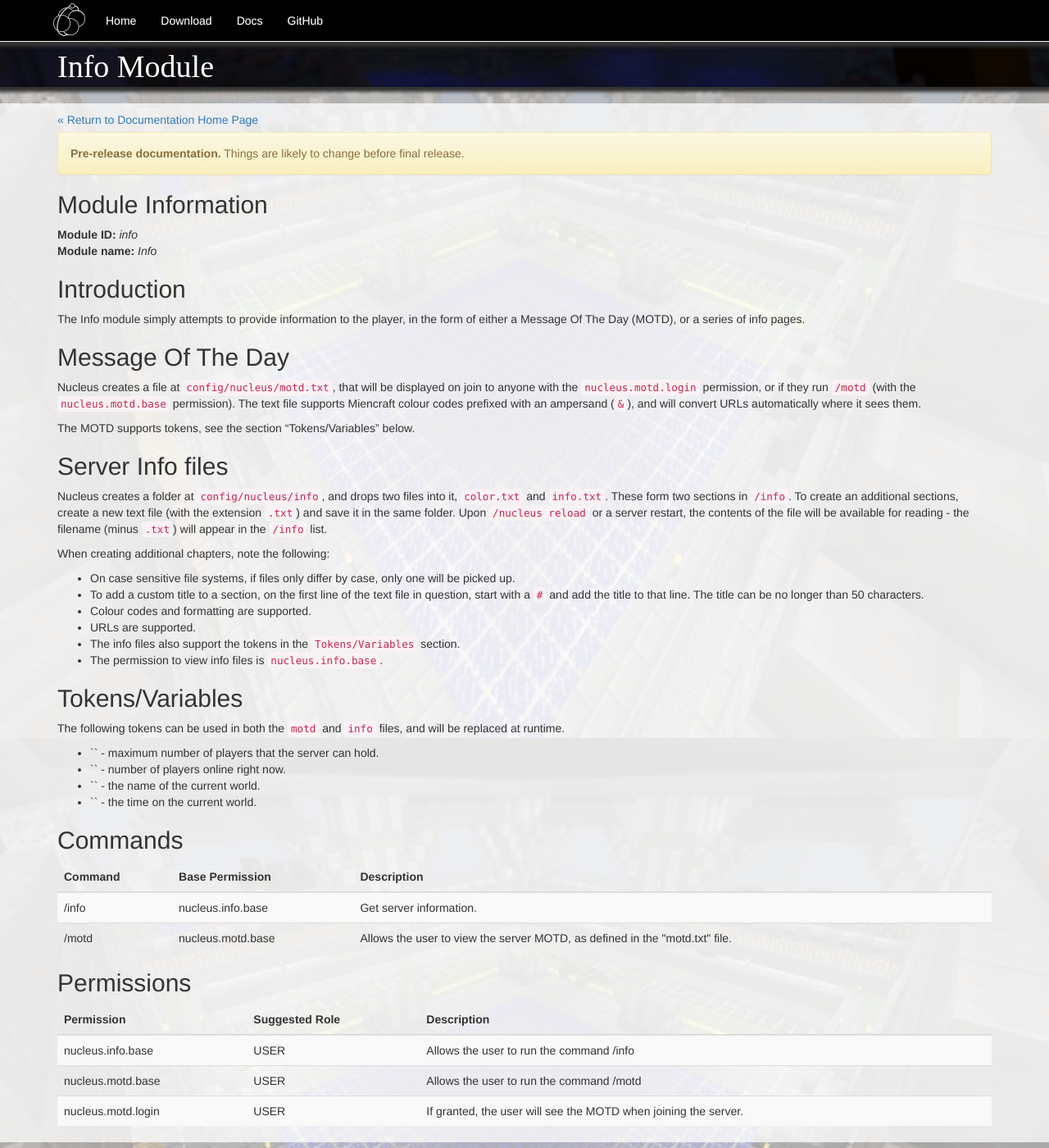
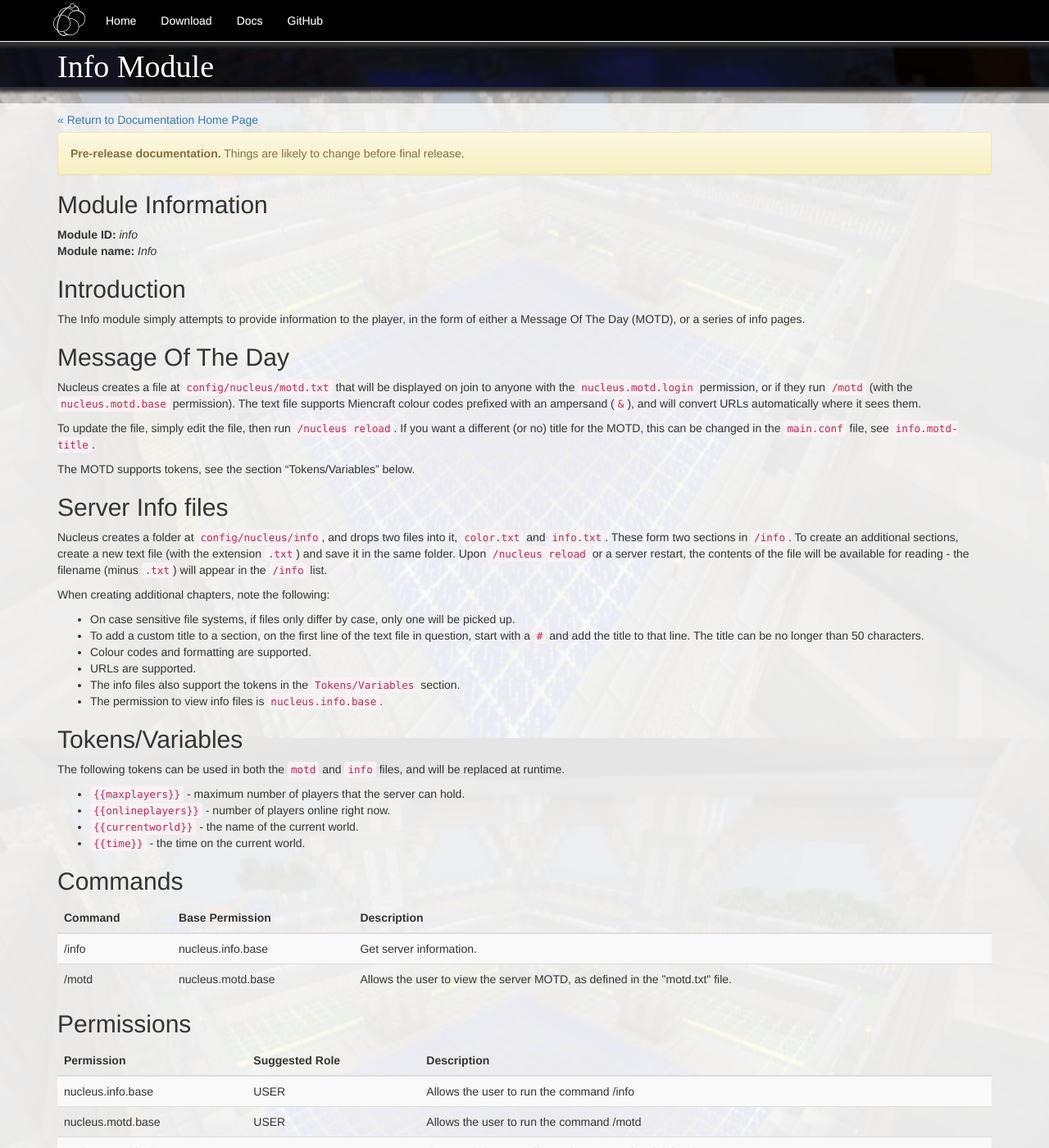
Before and after one commit to NucleusPowered/site-v1, a Jekyll site: the page built from docs/modules/info.md, in a window 1280 px wide and 1400 px high. Shown: the whole window at 82% size. Built offline with Jekyll 4.4.1, drawn with Linux system fonts in a browser that asks for light colours.

Commit message:
Add Info module docs.

```diff
--- a/docs/modules/info.md
+++ b/docs/modules/info.md
@@ -13,9 +13,12 @@
 
 ## Message Of The Day
 
-Nucleus creates a file at `config/nucleus/motd.txt`, that will be displayed on join to anyone with the `nucleus.motd.login`
+Nucleus creates a file at `config/nucleus/motd.txt` that will be displayed on join to anyone with the `nucleus.motd.login`
 permission, or if they run `/motd` (with the `nucleus.motd.base` permission). The text file supports Miencraft colour codes
 prefixed with an ampersand (`&`), and will convert URLs automatically where it sees them.
+
+To update the file, simply edit the file, then run `/nucleus reload`. If you want a different (or no) title for the MOTD,
+this can be changed in the `main.conf` file, see `info.motd-title`.
 
 The MOTD supports tokens, see the section "Tokens/Variables" below.
 
@@ -40,7 +43,9 @@
 
 The following tokens can be used in both the `motd` and `info` files, and will be replaced at runtime.
 
+{% raw %}
 * `{{maxplayers}}` - maximum number of players that the server can hold.
 * `{{onlineplayers}}` - number of players online right now.
 * `{{currentworld}}` - the name of the current world.
 * `{{time}}` - the time on the current world.
+{% endraw %}
```
